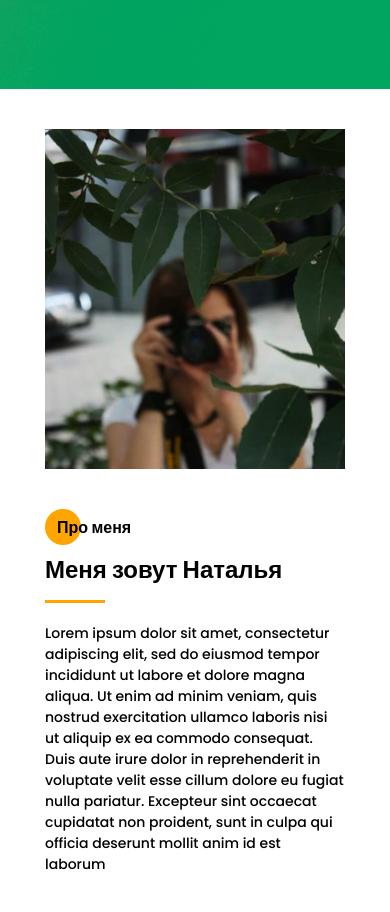
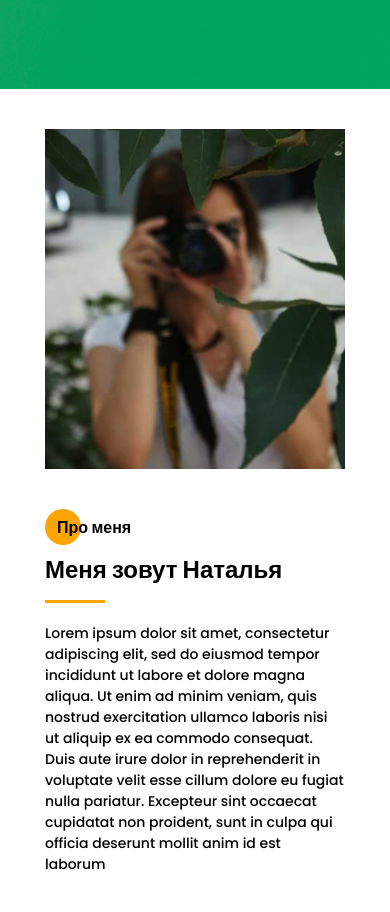
Before and after one commit to lilGooseling/Portfolio, a website: page index.html in a window 390 px wide. Shown: the part 960-1872 px from the top of the page. Drawn offline with nearby package versions, Linux system fonts and the light colour scheme; files that its build step writes are made by us from their sources.

Commit message:
Адаптивные изображения

```diff
--- a/index.html
+++ b/index.html
@@ -79,7 +79,9 @@
         <div class="container">
             <div class="about__wrapper">
                 <div class="about__photo">
-                    <img src="src/img/about_me_photo.jpg" alt="photo" class="about__photo">
+                    <img    srcset="src/img/about_me_photo-min.jpg 300w, src/img/about_me_photo.jpg 400w"
+                            sizes="(max-width: 576px) 280px, (min-width: 577px) 400px"
+                            src="src/img/about_me_photo.jpg" alt="photo" class="about__photo">
                 </div>
                 <div class="about__descr">
                     <h2 class="title title_fz16 about__title">Про меня</h2>
```
Also changed, not shown: src/img/about_me_photo-min.jpg (added).
